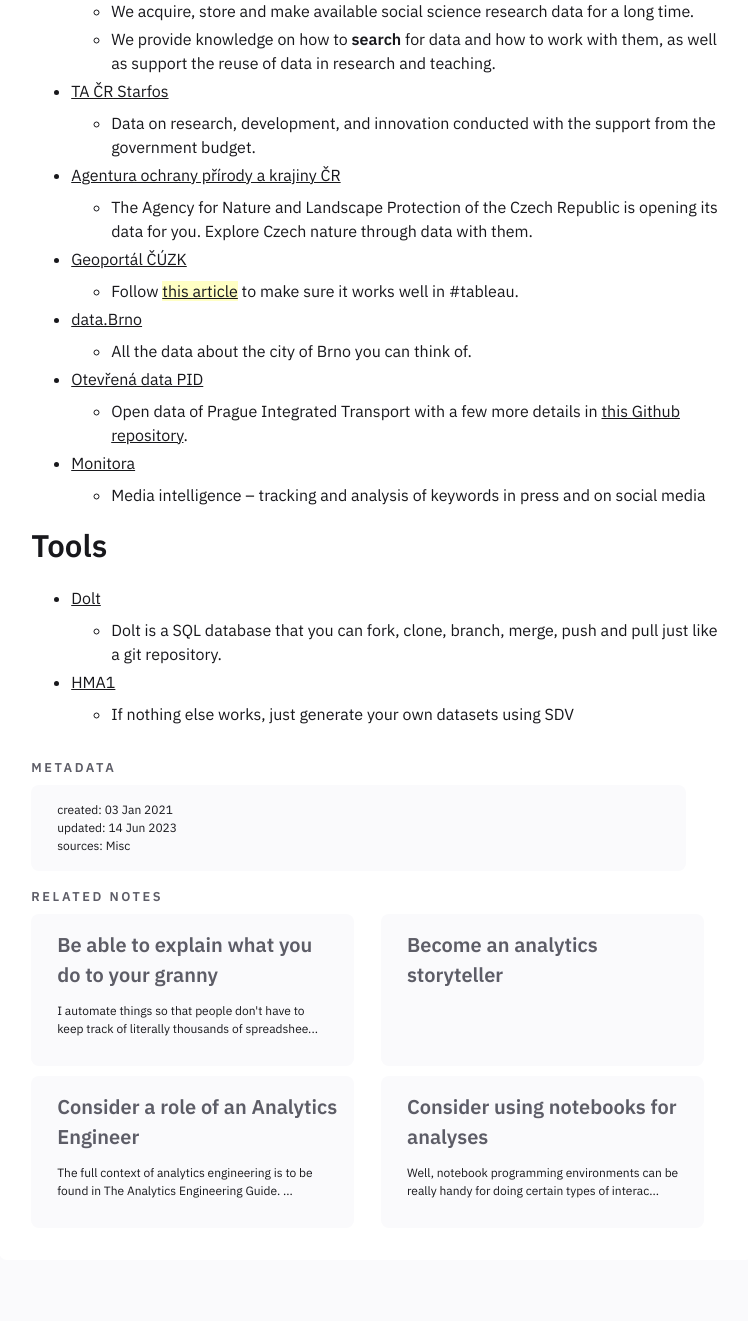
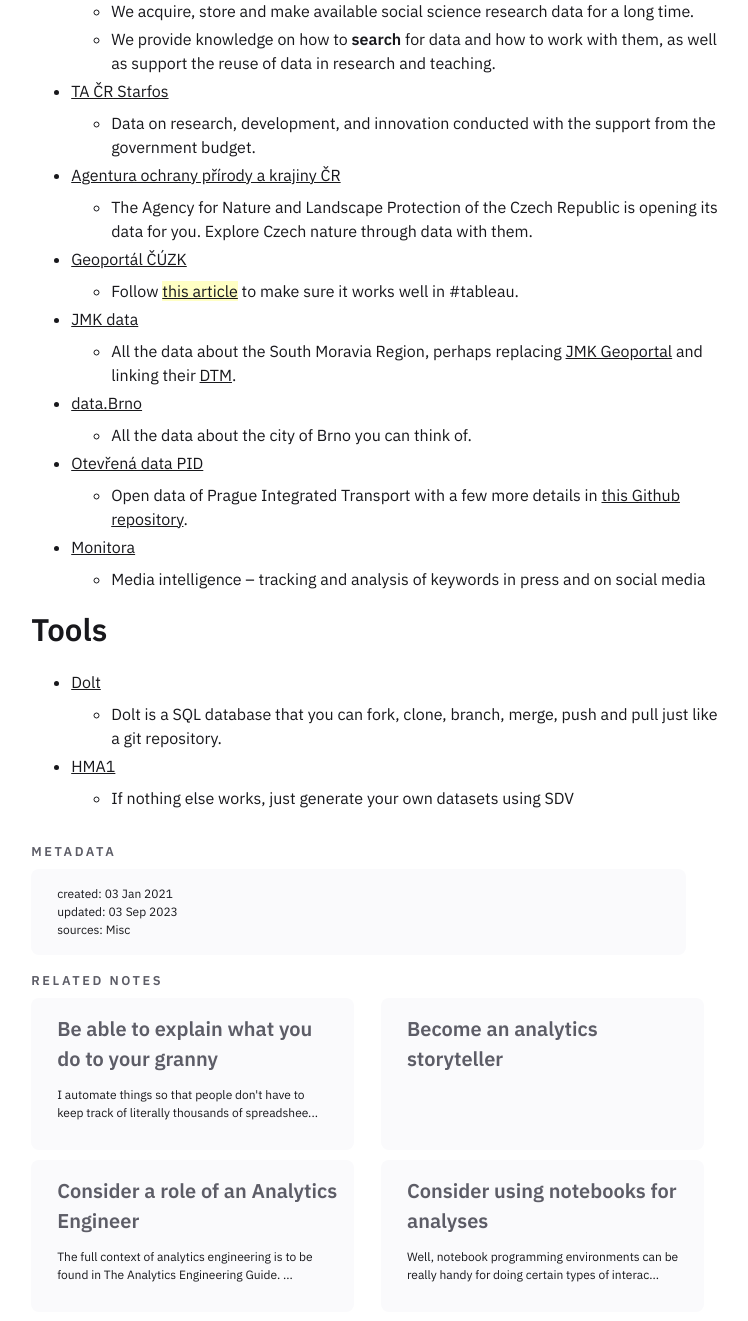
Before and after one commit to one-data-cookie/one-data-cookie.github.io, a Jekyll site: the page built from _notes/data-society/Find the right dataset.md, in a window 1280 px wide and 1400 px high, scrolled down 1071 px. Shown: the top 1321 px of the window, without its empty margins (264-1012 px from the left). Built offline with Jekyll 4.4.1, drawn with Linux system fonts in a browser that asks for light colours.

Commit message:
sync notes and files as of 2023/09/03 18:26:02 UTC

```diff
--- a/_notes/data-society/Find the right dataset.md
+++ b/_notes/data-society/Find the right dataset.md
@@ -5,7 +5,7 @@
 tags: [tutorial, dataset]
 season: summer
 created: 03 Jan 2021
-updated: 14 Jun 2023
+updated: 03 Sep 2023
 sources: Misc
 ---
 
@@ -37,6 +37,8 @@
 	* The Agency for Nature and Landscape Protection of the Czech Republic is opening its data for you. Explore Czech nature through data with them.
 * [Geoportál ČÚZK](https://geoportal.cuzk.cz/)
 	* Follow [[../data-vis/Change encoding of Czech spatial files\|this article]] to make sure it works well in #tableau.
+* [JMK data](https://geodata-jmkgis.opendata.arcgis.com/)
+	* All the data about the South Moravia Region, perhaps replacing [JMK Geoportal](https://mapy.jmk.cz/) and linking their [DTM](https://dtm.jmk.cz/dtm/map/public?).
 * [data.Brno](https://data.brno.cz/)
 	* All the data about the city of Brno you can think of.
 * [Otevřená data PID](https://pid.cz/o-systemu/opendata/)
```
